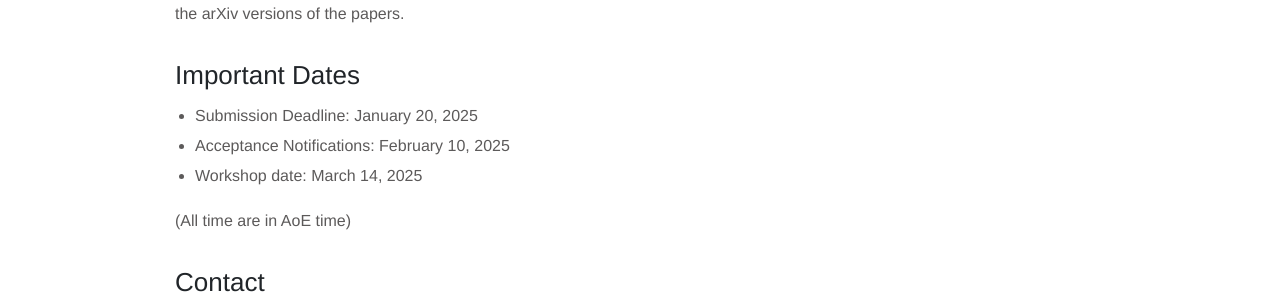
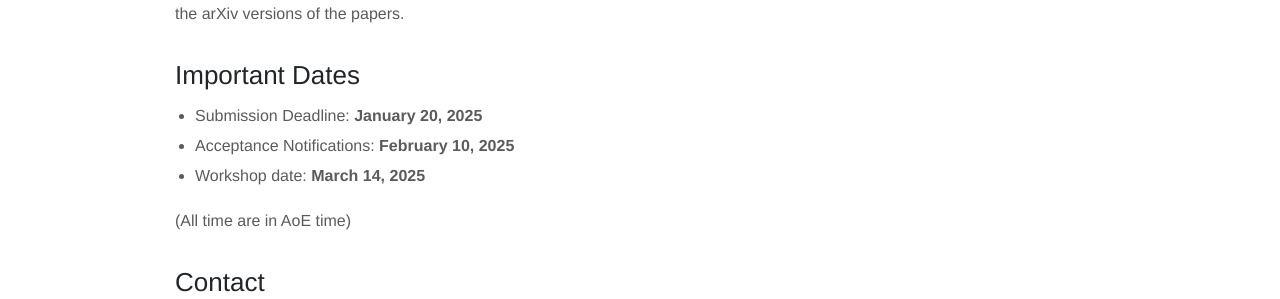
Before and after one commit to llm4eval/WSDM2025, a Jekyll site: the page built from cfp.md, in a window 1280 px wide. Shown: the part 1452-1751 px from the top of the page. Built offline with Jekyll 4.4.1, drawn with Linux system fonts in a browser that asks for light colours.

Commit message:
Update cfp.md

```diff
--- a/cfp.md
+++ b/cfp.md
@@ -38,9 +38,9 @@ All papers will be peer-reviewed (single-blind) by the program committee and jud
 All accepted papers will have a poster presentation with a few selected for spotlight talks. Accepted papers may be uploaded to arXiv.org, allowing submission elsewhere as they will be considered non-archival. The workshop's website will maintain a link to the arXiv versions of the papers.
 
 ## Important Dates
-- Submission Deadline: January 20, 2025
-- Acceptance Notifications: February 10, 2025
-- Workshop date: March 14, 2025
+- Submission Deadline: __January 20, 2025__
+- Acceptance Notifications: __February 10, 2025__
+- Workshop date: __March 14, 2025__
 
 (All time are in AoE time)
 
```
